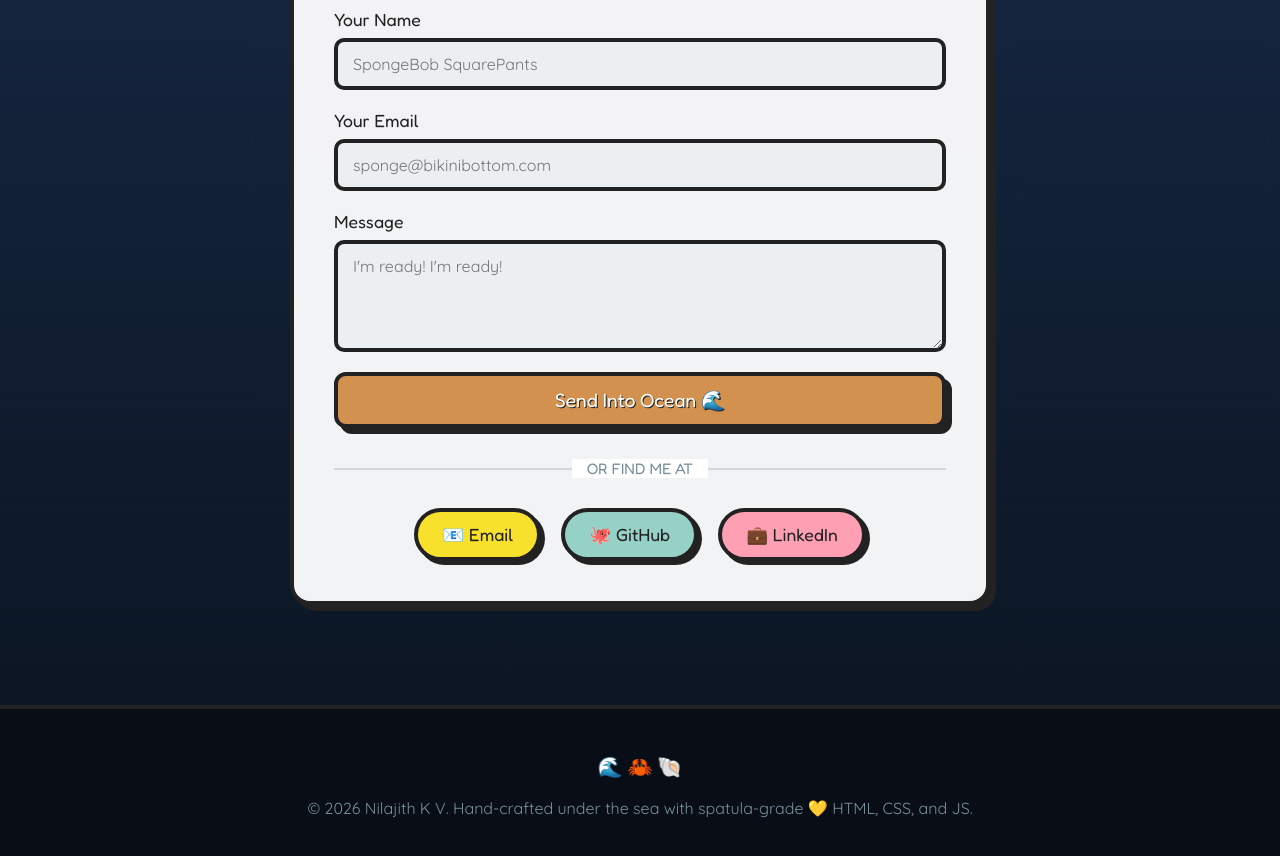
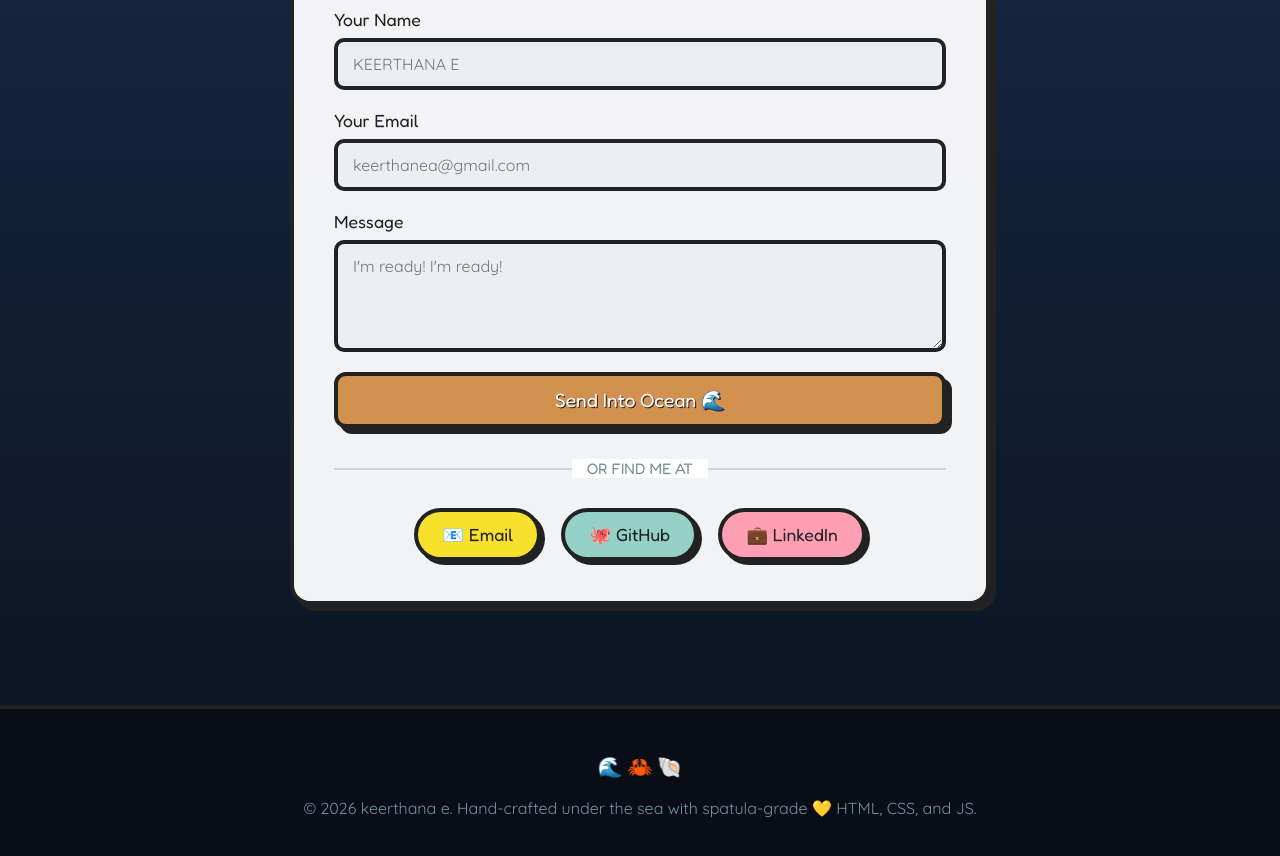
Before and after one commit to tarah7/FUN-PROFILE, a plain HTML site: page index.html in a window 1280 px wide. Shown: the part 4180-5036 px from the top of the page. Drawn offline with Linux system fonts and the light colour scheme.

Commit message:
Update personal details in index.html

```diff
--- a/index.html
+++ b/index.html
@@ -4,7 +4,7 @@
   <meta charset="UTF-8">
   <meta name="viewport" content="width=device-width, initial-scale=1.0">
   <title>mysite</title>
-  <meta name="description" content="Welcome to Nilajith K V's SpongeBob-themed personal portfolio! +2 Computer Science student, Python dev, and creator of the Krusty Krab student management system.">
+  <meta name="description" content="Welcome to KEERTHANA E's SpongeBob-themed personal portfolio! +2 Computer Science student, Python dev, and creator of the Krusty Krab student management system.">
 
   <!-- Fonts -->
   <link rel="preconnect" href="https://fonts.googleapis.com">
@@ -371,11 +371,11 @@
           <form class="bottle-form" id="contact-form" onsubmit="event.preventDefault(); alert('Message sealed in a bottle and thrown into the ocean! 🍾🌊');">
             <div class="form-group">
               <label for="name">Your Name</label>
-              <input type="text" id="name" required placeholder="SpongeBob SquarePants">
+              <input type="text" id="name" required placeholder="KEERTHANA E">
             </div>
             <div class="form-group">
               <label for="email">Your Email</label>
-              <input type="email" id="email" required placeholder="sponge@bikinibottom.com">
+              <input type="email" id="email" required placeholder="keerthanea@gmail.com">
             </div>
             <div class="form-group">
               <label for="message">Message</label>
@@ -410,7 +410,7 @@
     <div class="coral-reef-bg"></div>
     <div class="footer-content">
       <p class="squidward-dance">🌊 🦀 🐚</p>
-      <p>&copy; 2026 Nilajith K V. Hand-crafted under the sea with spatula-grade 💛 HTML, CSS, and JS.</p>
+      <p>&copy; 2026 keerthana e. Hand-crafted under the sea with spatula-grade 💛 HTML, CSS, and JS.</p>
     </div>
   </footer>
 
```
